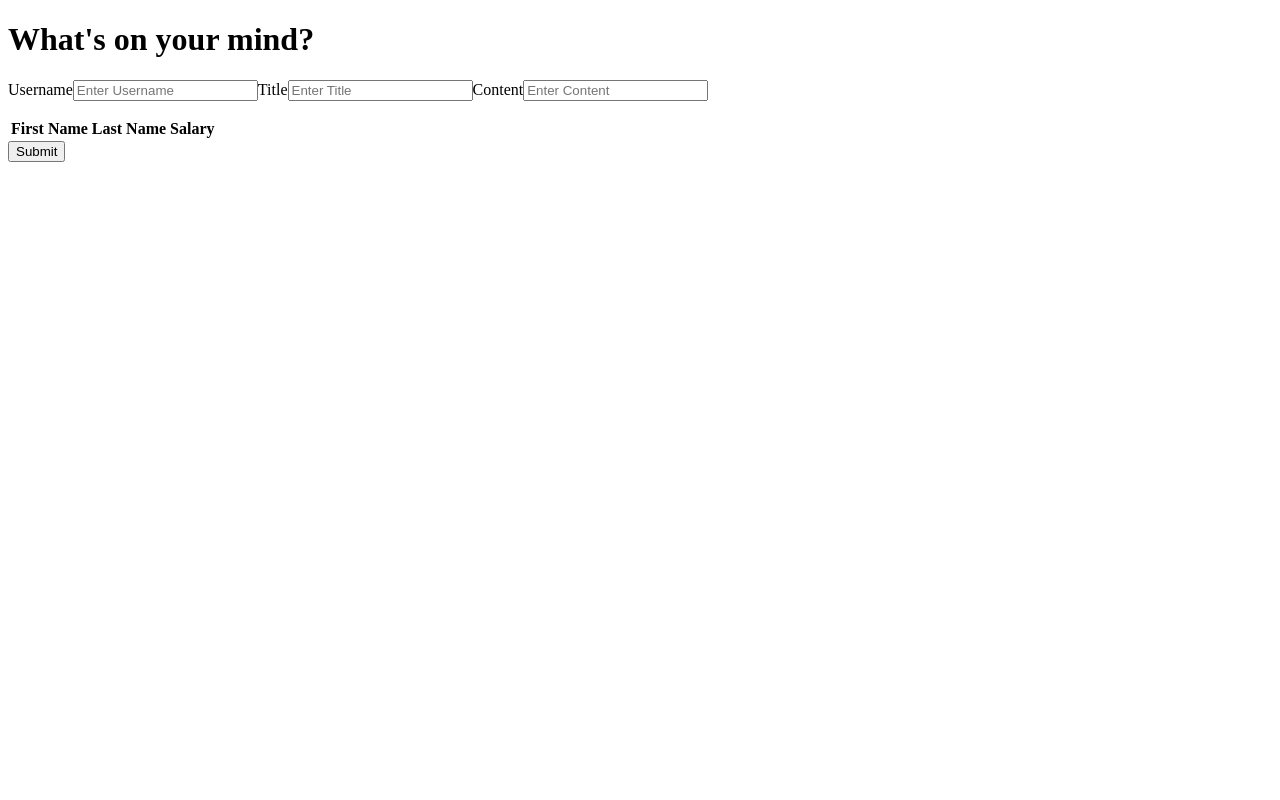
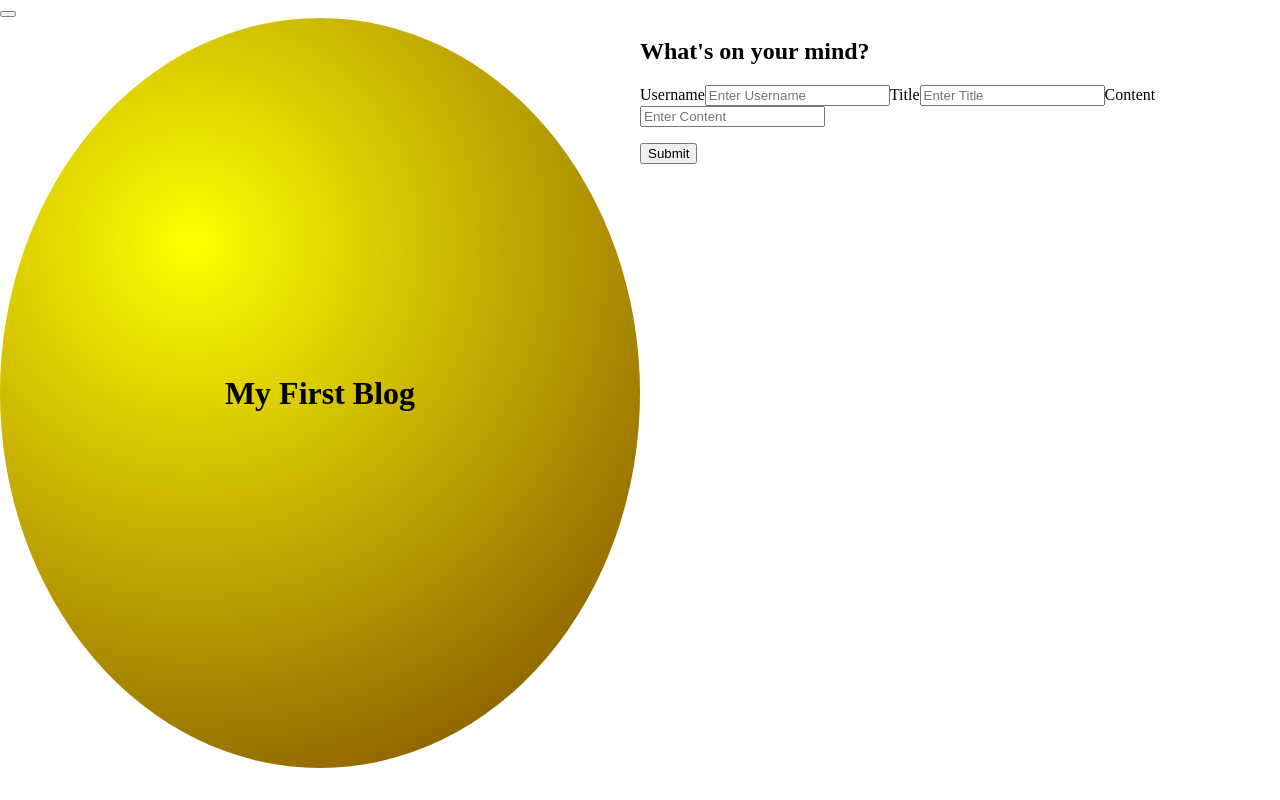
Before and after one commit to Cyrus8685/Module-04-Challenge, a plain HTML site: page index.html in a window 1280 px wide. Drawn offline with Linux system fonts and the light colour scheme.

Commit message:
Yellow Sphere

```diff
--- /dev/null
+++ b/assets/styles.css
@@ -0,0 +1,38 @@
+html, body{
+  height: 100%;
+  width: 100%;
+}
+
+.body {
+  padding: 0;
+  margin: 0;
+}
+
+.inputfields {
+  width: 50%;
+}
+
+@media only screen and (min-width: 400px) {
+.myfirstblog {
+  justify-content: center;
+  color:  black;
+  text-align: center;
+  width: 50%;
+  height: 75vh;
+  padding: 75px 0;
+  line-height: 15;
+  place-content: center;
+  margin: 0%;
+  border-radius: 50%; /* to make it a circle */
+  background:
+    radial-gradient(
+      circle at 30% 30%,
+      #ffff00,
+      #774400
+    );
+}
+}
+.bodycontent {
+  display: flex;
+  flex-direction: row;
+}
--- a/index.html
+++ b/index.html
@@ -4,25 +4,26 @@
 <head>
   <meta charset="UTF-8" />
   <title>My First Blog</title>
-  <link rel="stylesheet" type="text/css" href="./assets/css/jass.css">
-  <link rel="stylesheet" type="text/css" href="./assets/css/style.css">
+  <!--<link rel="stylesheet" type="text/css" href="./assets/css/form.css">-->
+  <link rel="stylesheet" type="text/css" href="assets/styles.css">
 </head>
 
-<body>
+<body class="body" id="body">
     <div class="wrapper">
-      <header>
-        <h1>What's on your mind?</h1>
+      <header class="header">
+        <button class="favorite styled" type="button"></button>
       </header>
+      <main class="bodycontent">
+      <h1 class="myfirstblog">My First Blog</h1>
+      <section class="inputfields">
+        <h2>What's on your mind?</h2>
          <table>
           <thead>
             <tr>
-              <th>First Name</th>
               <label for="username">Username</label>
               <input type ="text" id="username" placeholder="Enter Username" maxlength="25">
-              <th>Last Name</th>
               <label for="title">Title</label>
               <input type ="text" id="title" placeholder="Enter Title" maxlength="25">
-              <th>Salary</th>
               <label for="content">Content</label>
               <input type ="text" id="content" placeholder="Enter Content" maxlength="4000">
 
@@ -30,16 +31,19 @@
               <p class="titleoutput" id="titleOutput"></p>
               <p class="contentOutput" id="contentOutput"></p>
             </tr>
+            <input type="button" value="Submit"<button id="submit-btn" class="btn"></button>
           </thead>
           <tbody id="employee-table">
           </tbody>
          </table>
-        </div>
+        <!--</div>
         <div class="card-footer">
          <input type="button" value="Submit"<button id="submit-btn" class="btn"></button>
         </div>
       </div>
-    </div>
+    </div>-->
+  </section>
+  </main>
     <script>
         const userName = document.getElementById('username');
         const title = document.getElementById('title');
```
Also changed, not shown: assets/images/yellow-sphere-psd.png (added), 3 other files.
